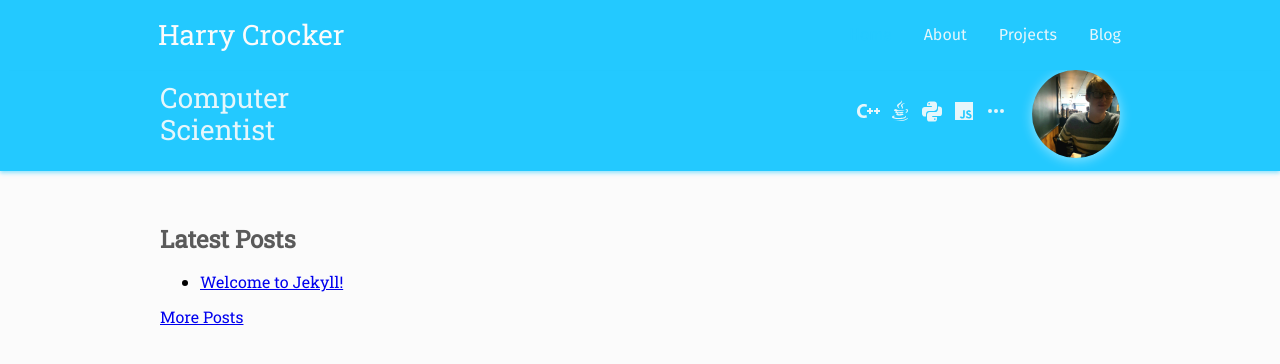
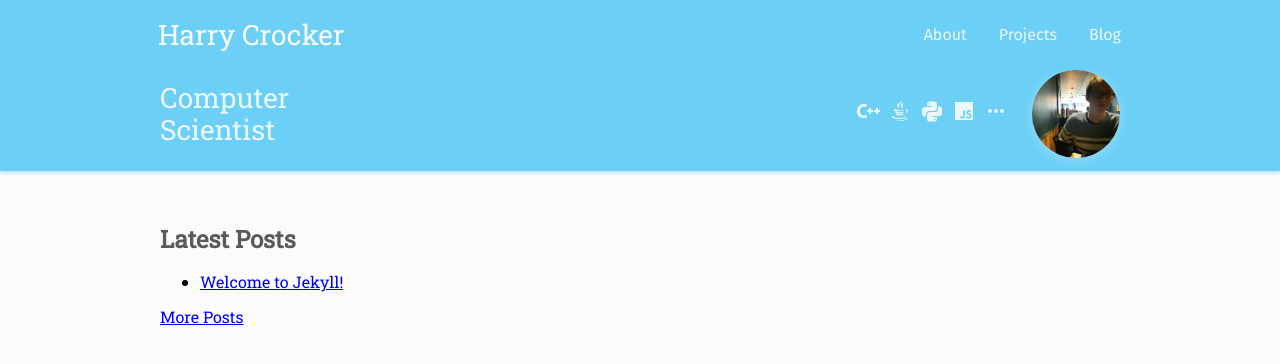
Before and after one commit to h-crocker/h-crocker.github.io, a Jekyll site: the page built from index.html, in a window 1280 px wide. Shown: the top 364 px of the page. Built offline with Jekyll 4.4.1, drawn with Linux system fonts in a browser that asks for light colours.

Commit message:
colour scheme update

```diff
--- a/_sass/home.scss
+++ b/_sass/home.scss
@@ -175,7 +175,7 @@ header h1 {
     margin-top: -19px;
     background-color: $secondary;
     box-shadow: $secondary-content-shadow;
-    border-top: 1px solid lighten($secondary, 20%);
+    border-top: 1px solid lighten($secondary, 10%);
   }
 
   .subheader-skills svg {
--- a/_sass/variables.scss
+++ b/_sass/variables.scss
@@ -1,6 +1,6 @@
 // Base Colours
-$primary: #23c9ff;
-$secondary: #2e1760;
+$primary: #6ccff6;
+$secondary: #2a2d34;
 $background: #fbfbfb;
 $foreground: #040f16;
 
@@ -34,7 +34,7 @@ $hide-top-nav-shadow: 0px -20px 18px 0px rgba(0, 0, 0, 0.3);
 $top-nav-shadow: 0px 4px 18px 0px rgba(0, 0, 0, 0.3);
 $top-nav-shadow-light: 0px 4px 18px 0px rgba(255, 255, 255, 0.3);
 $main-content-shadow: 0px 2px 12px 0px rgba(0, 0, 0, 0.3);
-$main-content-shadow-light: 0px 2px 12px 0px rgba(255, 255, 255, 0.5);
+$main-content-shadow-light: 0px 2px 12px 0px rgba(255, 255, 255, 0.3);
 $primary-content-shadow: 0px 2px 4px 0px rgba($primary, 0.5);
 $secondary-content-shadow: 0px 2px 4px 0px rgba($secondary, 0.5);
 
```
